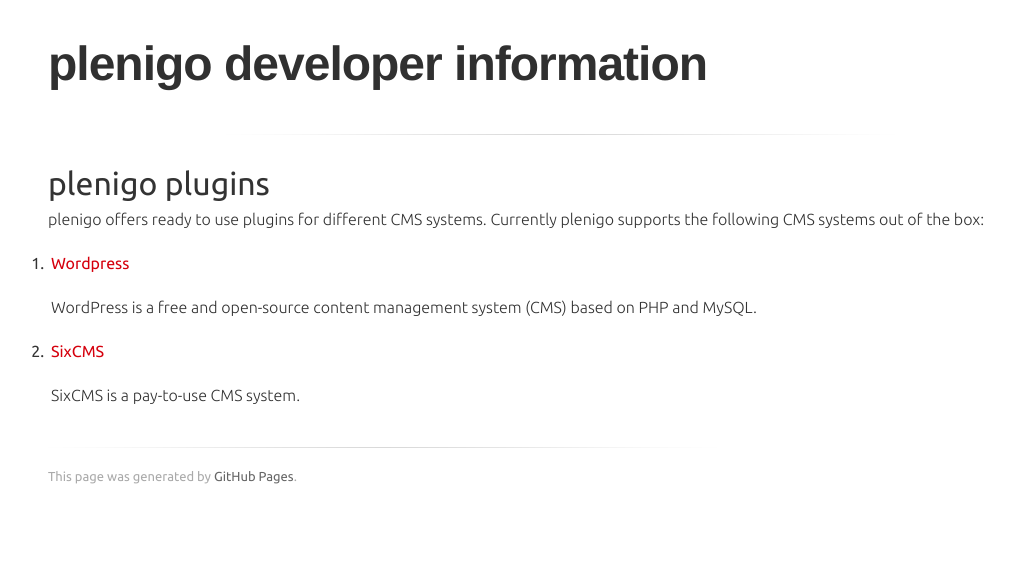
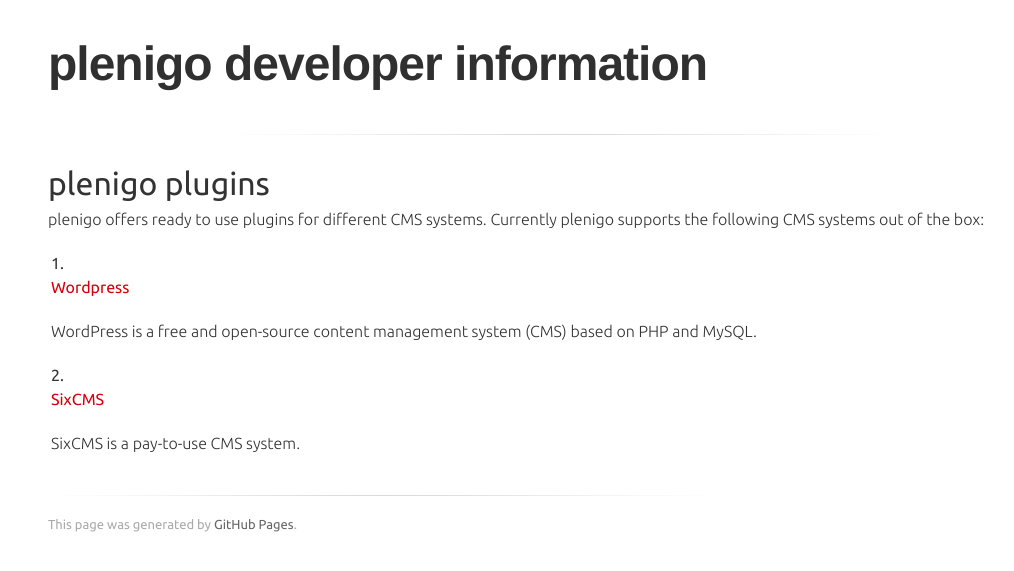
Before and after one commit to plenigo/plenigo.github.io, a Jekyll site: the page built from pages/plugins/plugins.md, in a window 1280 px wide. Shown: the top 571 px of the page, without its empty margins (80-1094 px from the left). Built offline with Jekyll 4.4.1, drawn with Linux system fonts in a browser that asks for light colours; some web fonts are replaced.

Commit message:
Create _extend.scss

```diff
--- a/_sass/_extend.scss
+++ b/_sass/_extend.scss
@@ -2,4 +2,8 @@
   max-width: 1600px;
   width: 80%;
   min-width: 320px;
+
+  li {
+    list-style-position: inside;
+  }
 }
```
